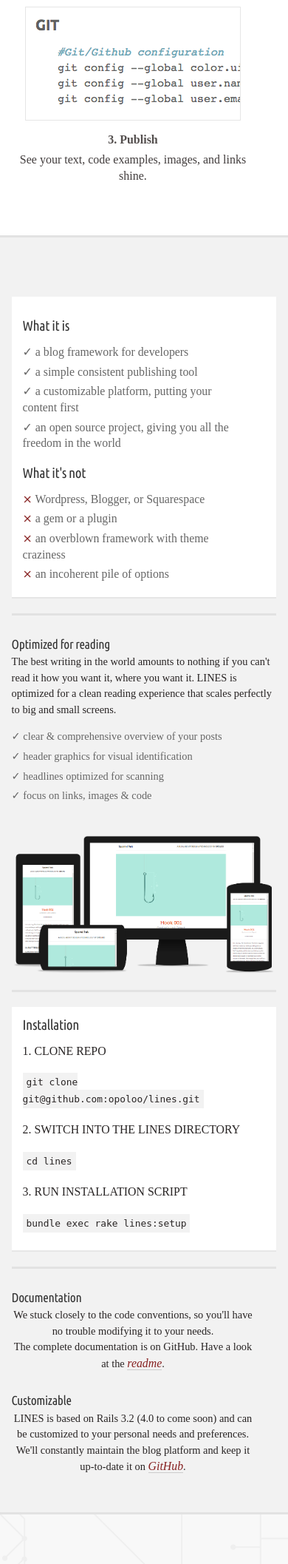
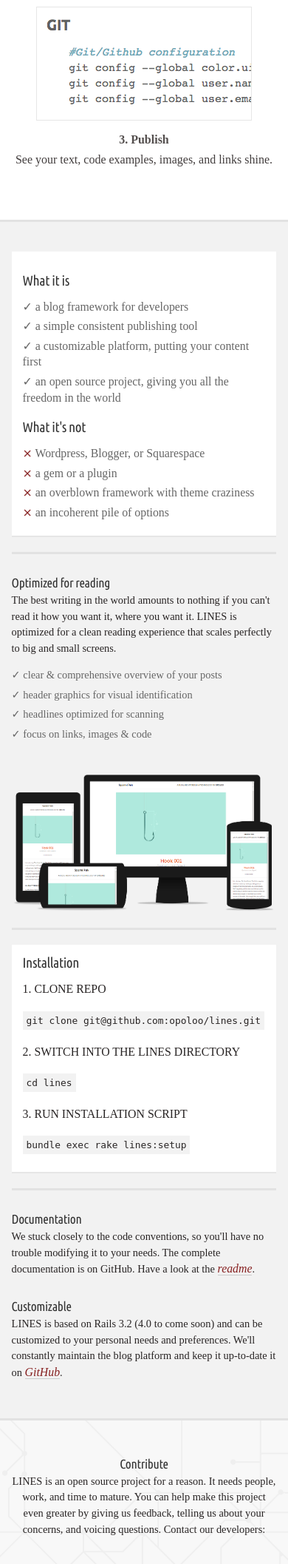
Before and after one commit to opoloo/lines, a PHP site: page / in a window 390 px wide. Shown: the part 893-3007 px from the top of the page at 74% size. Run offline with PHP 8.4, Linux system fonts and the light colour scheme; some libraries are stand-ins or nearby versions; some web fonts are replaced.

Commit message:
Responsive style fixes

```diff
--- a/stylesheets/media-queries.css
+++ b/stylesheets/media-queries.css
@@ -15,7 +15,6 @@ smaller than 960px
   div.two-cols, div.three-cols {
     float: none;
     display: inline-block;
-    width: 32%;
     margin: 0;
     padding-right: 30px;
     box-sizing: border-box;
@@ -24,6 +23,14 @@ smaller than 960px
     -moz-box-sizing: border-box;
     -webkit-box-sizing: border-box;
     vertical-align: top;
+  }
+
+  div.two-cols {
+    width: 49%;
+  }
+
+  div.three-cols {
+    width: 32%;
   }
 
   div.three-cols .nomargin {
@@ -100,12 +107,25 @@ smaller than 600px
       float:none;
       width:100%;
       margin:15px 0 0 0;
+      padding: 0;
       display:block;
       max-width: 100%;
       text-align: center;
     }
     ul {
       margin-top: 15px !important;
+    }
+    #docu .two-cols {
+      text-align: left;
+    }
+    #docu br {
+      display: none;
+    }
+    div#content {
+      padding: 40px 0 0;
+    }
+    div#footer {
+      padding: 20px 0 0 !important;
     }
     #features .two-cols {
       text-align: left;
```
